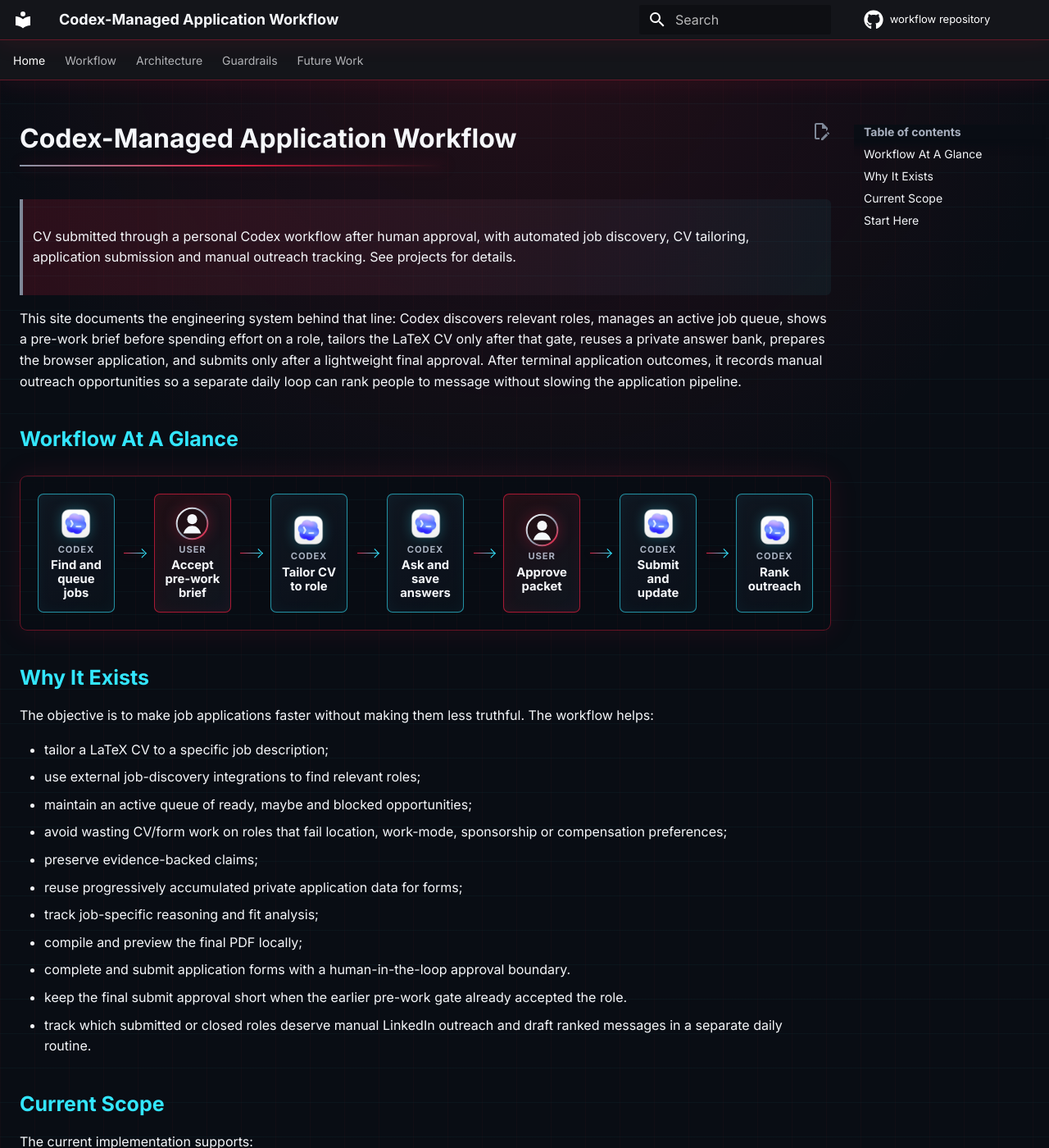
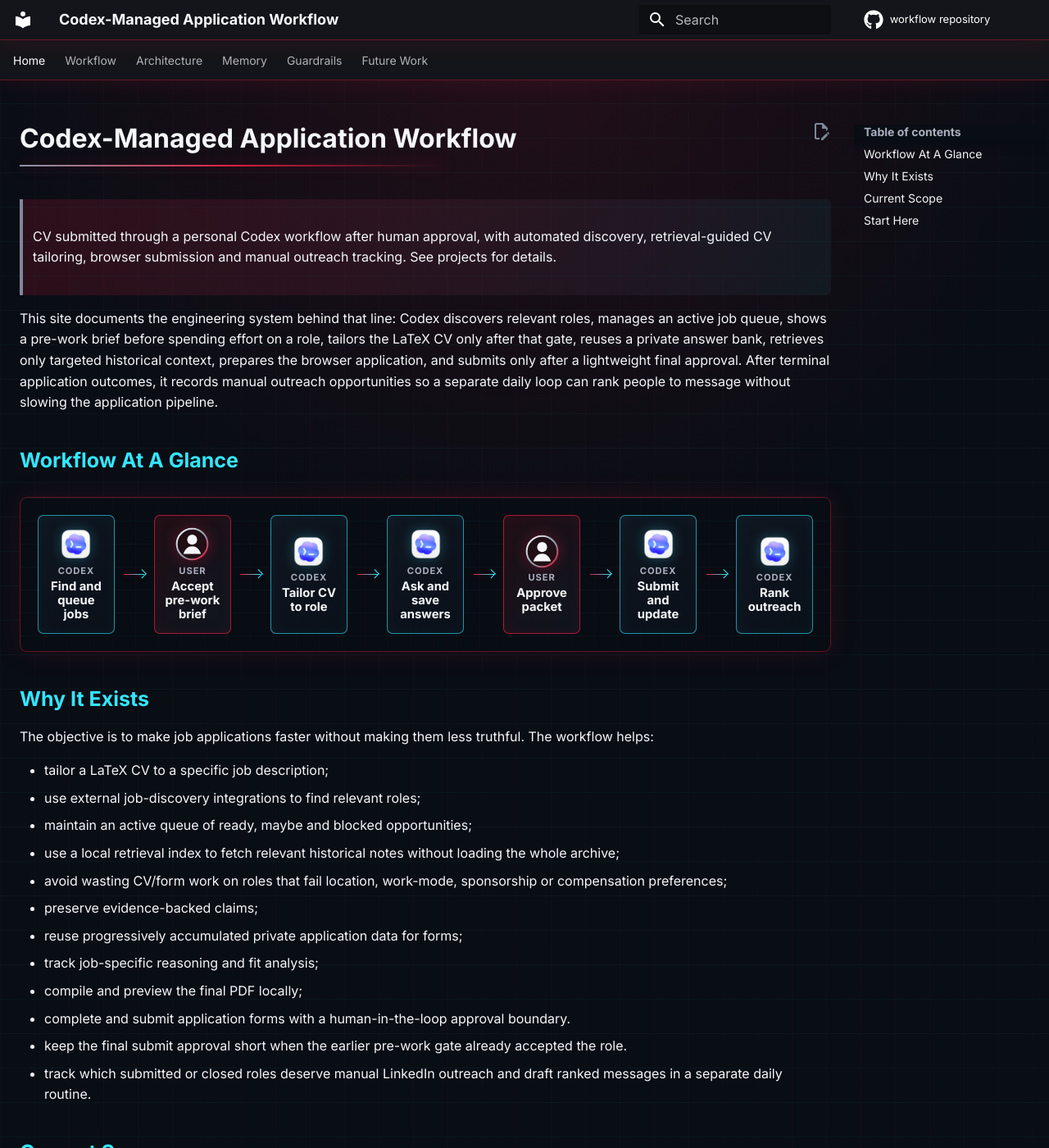
Before and after one commit to ddm18/codex-managed-application-workflow, an MkDocs documentation site: the page built from docs/index.md, in a window 1280 px wide and 1400 px high. Shown: the whole window at 82% size. Built offline with MkDocs 1.6.1 and Material for MkDocs 9.7.7, drawn with Linux system fonts in a browser that asks for light colours; comment, search, counter and statistics services are not loaded; some of the changed text lies outside the part shown.

Commit message:
Document workflow memory retrieval

```diff
--- a/docs/index.md
+++ b/docs/index.md
@@ -1,16 +1,17 @@
 # Codex-Managed Application Workflow
 
 > CV submitted through a personal Codex workflow after human approval, with
-> automated job discovery, CV tailoring, application submission and manual
-> outreach tracking. See projects for details.
+> automated discovery, retrieval-guided CV tailoring, browser submission and
+> manual outreach tracking. See projects for details.
 
 This site documents the engineering system behind that line: Codex discovers
 relevant roles, manages an active job queue, shows a pre-work brief before
 spending effort on a role, tailors the LaTeX CV only after that gate, reuses a
-private answer bank, prepares the browser application, and submits only after a
-lightweight final approval. After terminal application outcomes, it records
-manual outreach opportunities so a separate daily loop can rank people to
-message without slowing the application pipeline.
+private answer bank, retrieves only targeted historical context, prepares the
+browser application, and submits only after a lightweight final approval. After
+terminal application outcomes, it records manual outreach opportunities so a
+separate daily loop can rank people to message without slowing the application
+pipeline.
 
 ## Workflow At A Glance
 
@@ -66,6 +67,8 @@
 - tailor a LaTeX CV to a specific job description;
 - use external job-discovery integrations to find relevant roles;
 - maintain an active queue of ready, maybe and blocked opportunities;
+- use a local retrieval index to fetch relevant historical notes without loading
+  the whole archive;
 - avoid wasting CV/form work on roles that fail location, work-mode,
   sponsorship or compensation preferences;
 - preserve evidence-backed claims;
@@ -90,6 +93,8 @@
   requirements after a pre-work acceptance gate;
 - structured profile inventory, private application profile, reusable answer
   bank and application notes;
+- a local memory layer with `current-state.md`, SQLite FTS, LanceDB semantic
+  fallback and stable company aliases;
 - external job-discovery integrations, currently including Trackly;
 - browser-assisted application submission;
 - a central manual outreach log with ranked daily message drafting;
@@ -104,10 +109,12 @@
 
 1. [Workflow](workflow.md)
 2. [Architecture](architecture.md)
-3. [Guardrails](guardrails.md)
-4. [Future Work](future-work.md)
+3. [Memory](memory.md)
+4. [Guardrails](guardrails.md)
+5. [Future Work](future-work.md)
 
 !!! tip "Reading mode"
     The workflow page explains the operational path. The architecture page
-    explains the file and tool boundaries. The guardrails page explains what
-    Codex is allowed to do, and where human approval becomes mandatory.
+    explains the file and tool boundaries. The memory page explains targeted
+    retrieval. The guardrails page explains what Codex is allowed to do, and
+    where human approval becomes mandatory.
--- a/mkdocs.yml
+++ b/mkdocs.yml
@@ -43,6 +43,7 @@
   - Home: index.md
   - Workflow: workflow.md
   - Architecture: architecture.md
+  - Memory: memory.md
   - Guardrails: guardrails.md
   - Future Work: future-work.md
 
```
Also changed, not shown: README.md (+3 -1 lines), docs/architecture.md (+19 -1 lines), docs/future-work.md (+15 -4 lines), docs/guardrails.md (+21 -2 lines), docs/memory.md (added, +104 -0 lines), docs/workflow.md (+30 -4 lines).
